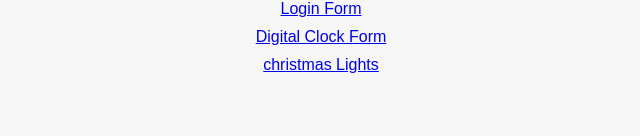
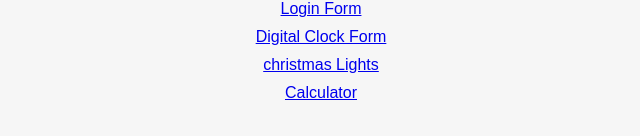
Before and after one commit to nikiiigoyal/tailwind-css-projects, a website: page index.html in a window 1280 px wide. Shown: the part 128-264 px from the top of the page, 319-959 px from the left. Drawn offline with Linux system fonts and the light colour scheme.

Commit message:
calculator

```diff
--- a/index.html
+++ b/index.html
@@ -23,6 +23,9 @@
       <a href="/christmasLights/index.html" target="_blank" class="link"
       >christmas Lights
     </a>
+    <a href="calculator/index.html" target="_blank" class="link"
+      >Calculator
+    </a>
    </div>
 </body>
 </html>
```
